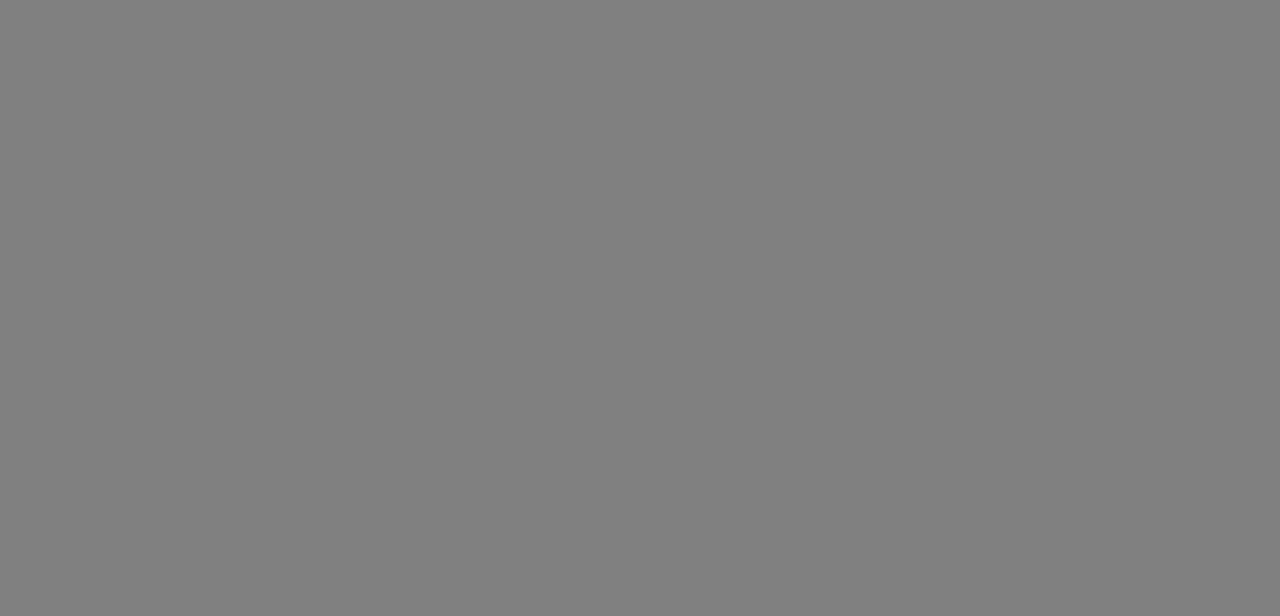
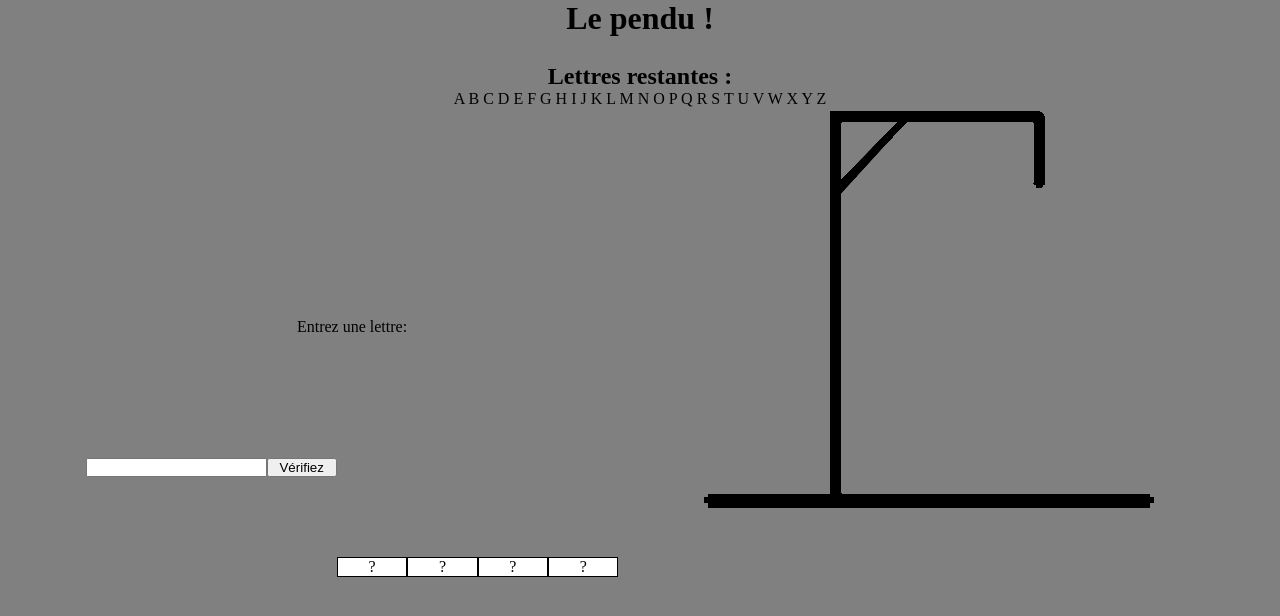
Before and after one commit to Noziho/Jeu-du-Pendu-Project, a plain HTML site: page index.html in a window 1280 px wide. Drawn offline with Linux system fonts and the light colour scheme.

Commit message:
add HTML/CSS and JS

```diff
--- a/assets/css/style.css
+++ b/assets/css/style.css
@@ -11,3 +11,68 @@ body {
     background: gray;
     font-size: 1.6rem;
 }
+
+#principalTitle {
+    display: flex;
+    justify-content: center;
+}
+
+.container {
+    width: 100%;
+    display: flex;
+    flex-flow: row wrap;
+}
+
+#container-letter {
+    width: 100%;
+    display: flex;
+    flex-flow: row wrap;
+    justify-content: center;
+    align-items: center;
+}
+#container-letter > h2 {
+    display: flex;
+    justify-content: center;
+    width: 100%;
+    margin-top: 2%;
+}
+
+#sous-container1 {
+    display: flex;
+    flex-flow: row wrap;
+    align-items: center;
+    justify-content: center;
+    width: 55%;
+
+}
+
+#sous-container1 + div {
+    width: 45%;
+    height: 48rem;
+}
+
+
+label {
+    display: flex;
+    justify-content: center;
+    margin-top: 20rem;
+    width: 100%;
+}
+
+#inputLetter {
+    display: flex;
+    justify-content: start;
+}
+
+button {
+    width: 10%;
+}
+
+.letter {
+    display: flex;
+    justify-content: center;
+    background: white;
+    border: 1px solid black;
+    width: 10%;
+    margin-top: 20rem;
+}
--- a/assets/js/app.js
+++ b/assets/js/app.js
@@ -0,0 +1,61 @@
+const word = [
+    "test",
+
+];
+
+let looseCount = 2;
+let wordRandom;
+const pendu = document.getElementById("pendu");
+function randomWord() {
+    const random = Math.floor(Math.random() * word.length);
+    wordRandom = word[random];
+    console.log(wordRandom);
+    return wordRandom
+}
+
+randomWord();
+
+function createDivForEachLetter () {
+    for (let i = 0; i < wordRandom.length; i++) {
+        const createDiv = document.createElement("div");
+        createDiv.classList.add("letter");
+        createDiv.innerHTML = "?";
+        document.getElementById("sous-container1").appendChild(createDiv);
+    }
+}
+
+createDivForEachLetter();
+
+let letterUser = null;
+const inputUser = document.getElementById("inputLetter");
+const sendLetterButton = document.getElementById("sendLetter");
+
+
+sendLetterButton.addEventListener("click", function () {
+
+    letterUser = inputUser.value;
+    inputUser.value = null;
+    checkLetter();
+})
+
+function checkLetter() {
+    if (wordRandom.includes(letterUser)) {
+        console.log("C'est la bonne lettre");
+    }
+    else {
+        pendu.src = "/assets/img/" + looseCount++ + ".png";
+
+    }
+
+    if (looseCount === 8) {
+        console.log("ta tué kenny enfoiré");
+        sendLetterButton.innerHTML = "re-start";
+        restartGame();
+    }
+}
+
+function restartGame() {
+    const restartButton = document.createElement("button");
+    restartButton.innerHTML = "Re-start";
+
+}
--- a/index.html
+++ b/index.html
@@ -9,7 +9,24 @@
     <link rel="stylesheet" href="/assets/css/style.css">
 </head>
 <body>
+    <h1 id="principalTitle">Le pendu !</h1>
 
+    <div class="container">
+        <div id="container-letter">
+            <h2>Lettres restantes : </h2>
+            <p> A B C D E F G H I J K L M N O P Q R S T U V W X Y Z </p>
+
+        </div>
+        <div id="sous-container1">
+            <label for="inputLetter">Entrez une lettre: </label>
+            <input type="text" id="inputLetter">
+            <button id="sendLetter">Vérifiez</button>
+        </div>
+
+        <div>
+            <img id="pendu" src="/assets/img/1.png" alt="pendu">
+        </div>
+    </div>
 
 <script src="/assets/js/app.js"></script>
 </body>
```
Also changed, not shown: assets/img/1.png (added), assets/img/2.png (added), assets/img/3.png (added), assets/img/4.png (added), assets/img/5.png (added), assets/img/6.png (added), assets/img/7.png (added), 1 other file.
